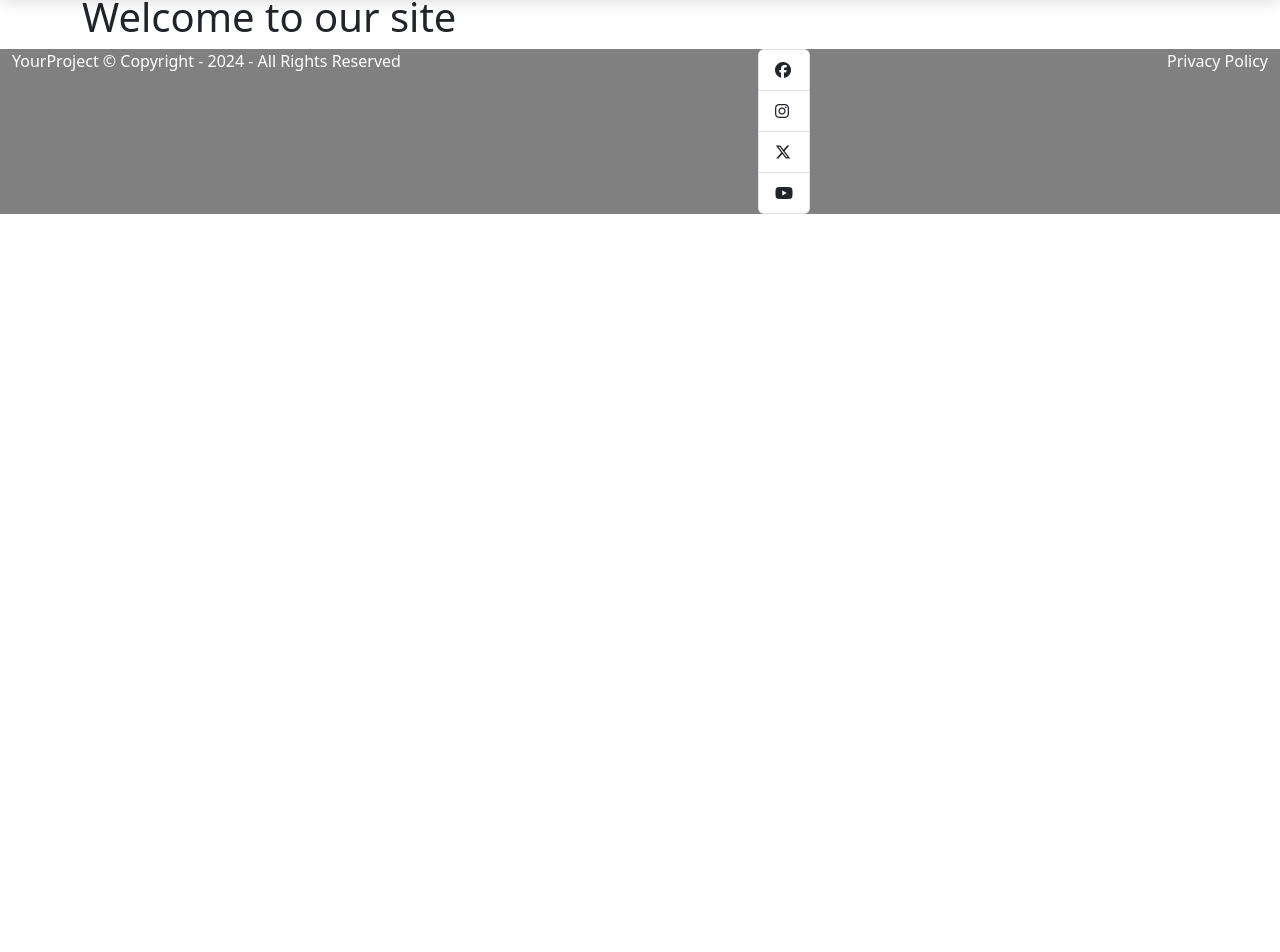
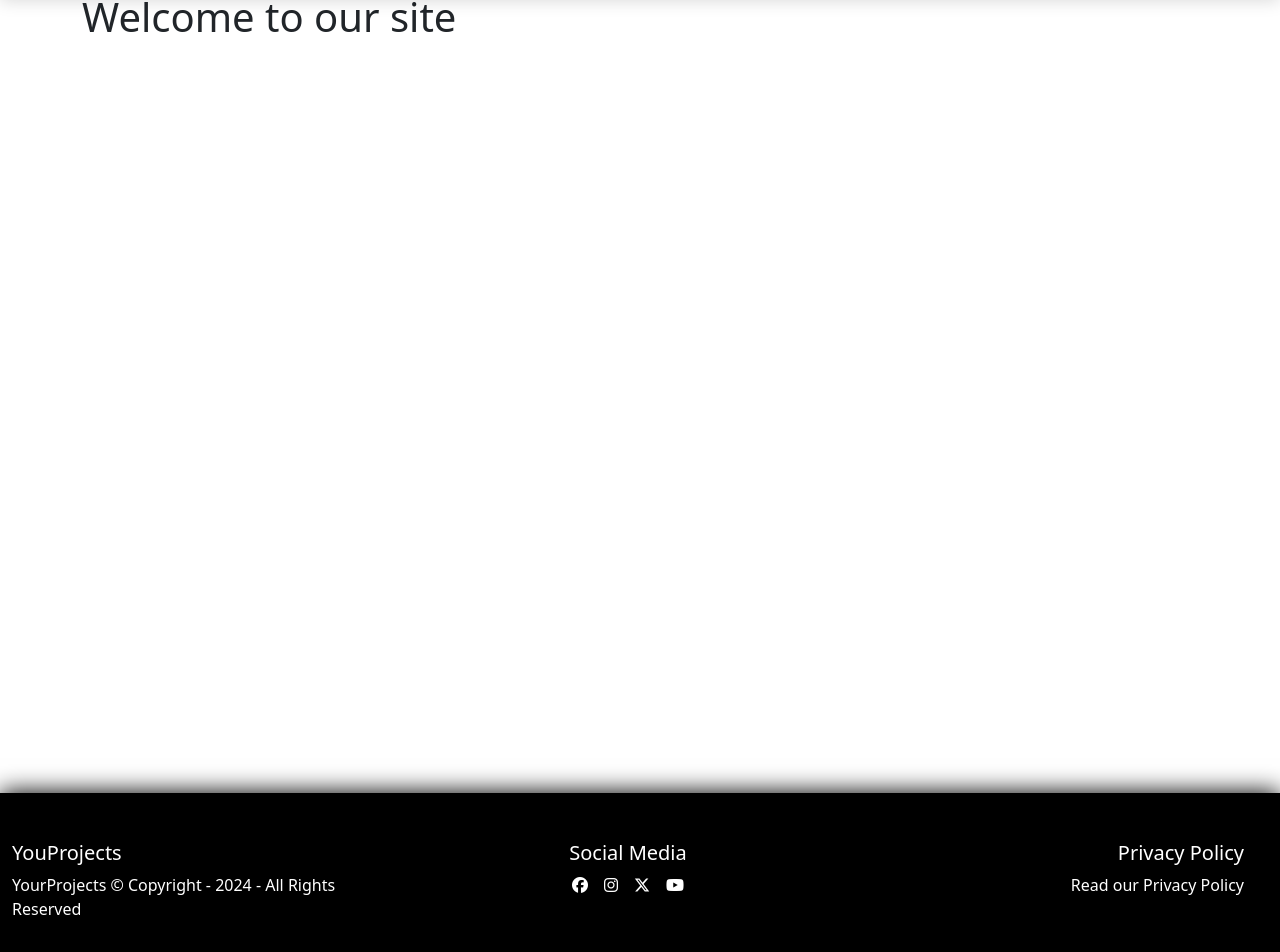
Before and after one commit to gianlucafalaschi/myprojects-frontoffice, a Vue app: page / in a window 1280 px wide. Shown: the part 75-1027 px from the top of the page. Before the commit the page ends 800 px from the top, so only its background shows below. Built offline with nearby package versions, Linux system fonts and the light colour scheme.

Commit message:
footer layout

```diff
--- a/src/components/AppFooter.vue
+++ b/src/components/AppFooter.vue
@@ -5,28 +5,36 @@ export default {
 </script>
 
 <template>
-    <footer>
-        <div class="container-fluid">
-            <div class="ms-footer-content d-flex justify-content-between text-white">
-                <span>YourProject © Copyright - 2024 - All Rights Reserved</span>
-                <div class="list-group d-flex">
-                    <a href="#" class="list-group-item list-group-item-action"><i class="fa-brands fa-facebook"></i></a>
-                    <a href="#" class="list-group-item list-group-item-action"><i class="fa-brands fa-instagram"></i></a>
-                    <a href="#" class="list-group-item list-group-item-action"><i class="fa-brands fa-x-twitter"></i></a>
-                    <a href="#" class="list-group-item list-group-item-action"><i class="fa-brands fa-youtube"></i></a>
+    <footer class="text-white pt-5 pb-5">
+        <div class="container-fluid d-flex">
+            <div class="row w-100">
+                <div class="col">
+                    <h5>YouProjects</h5>
+                    <p>YourProjects © Copyright - 2024 - All Rights Reserved</p>
                 </div>
-            <div>Privacy Policy</div>
-        </div>
+                <div class="col text-center">
+                    <h5>Social Media</h5>
+                    <div class="ms-social-box d-flex justify-content-center gap-3">
+                        <a href="https://www.facebook.com/"><i class="fa-brands fa-facebook text-white"></i></a>
+                        <a href="https://www.instagram.com/"><i class="fa-brands fa-instagram text-white"></i></a>
+                        <a href="https://x.com/?lang=en"><i class="fa-brands fa-x-twitter text-white"></i></a>
+                        <a href="https://www.youtube.com/"><i class="fa-brands fa-youtube text-white"></i></a>
+                    </div>
+                </div>
+                <div class="col text-end">
+                    <h5>Privacy Policy</h5>
+                    <a class="text-decoration-none text-white" href="">Read our Privacy Policy</a>
+                </div>
+            </div>
         </div>
     </footer>
 </template>
 
 <style>
 footer {
-    background-color: gray;
+    background-color: black;
+    box-shadow:0px -1px 23px black; ;
 }
 
-p {
-    color: white;
-}
+
 </style>
--- a/src/pages/AppAbout.vue
+++ b/src/pages/AppAbout.vue
@@ -9,11 +9,12 @@ export default {
 </script>
 
 <template>
-    <div class="container">
+    <div class="container ms-min-height">
         <h1>About me</h1>
     </div>
 </template>
 
-<style>
+<style scoped lang="scss">
+
 
 </style>
--- a/src/pages/AppHome.vue
+++ b/src/pages/AppHome.vue
@@ -10,7 +10,7 @@ export default {
 </script>
 
 <template>
-  <div class="container">
+  <div class="container ms-min-height">
     <h1>Welcome to our site</h1>
   </div>
 
--- a/src/pages/NotFound.vue
+++ b/src/pages/NotFound.vue
@@ -11,7 +11,7 @@ export default {
 </script>
 
 <template>
-    <div class="container">
+    <div class="container ms-min-height">
         <h1 class="mb-3">Page non found</h1>
         <div class="d-flex flex-column gap-2">
             <router-link :to="{name: 'home'}">Back to Homepage</router-link>
--- a/src/pages/ProjectsList.vue
+++ b/src/pages/ProjectsList.vue
@@ -51,7 +51,7 @@ export default {
 </script>
 
 <template>
-  <div class="container">
+  <div class="container ms-min-height">
     <h1>All projects</h1>
 
     <div v-if="!isLoading">
--- a/src/pages/SingleProject.vue
+++ b/src/pages/SingleProject.vue
@@ -42,7 +42,7 @@ export default {
 </script>
 
 <template>
-    <div class="container">
+    <div class="container ms-min-height">
         <div v-if="project && !isLoading">
             <h1>{{project.name}}</h1>
             <div v-if="project.client_name"><strong>Client name</strong>: {{ project.client_name }}</div>
--- a/src/style/generic.scss
+++ b/src/style/generic.scss
@@ -7,3 +7,8 @@
     */
 
 // reset commentato dato che uso Bootstrap
+
+/* CONTAINER */
+ .container.ms-min-height{
+    min-height: 100vh;
+ }
```
